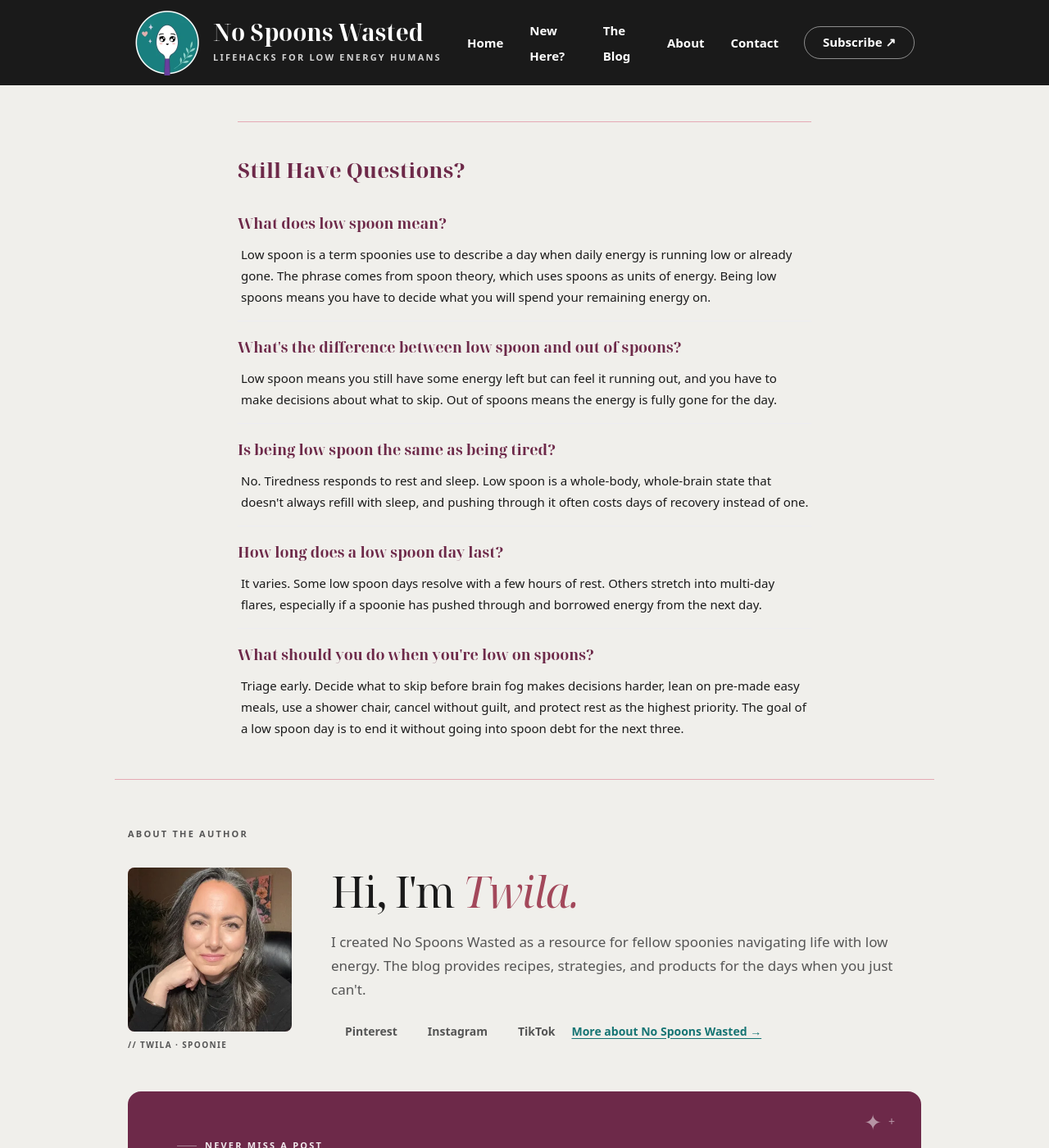
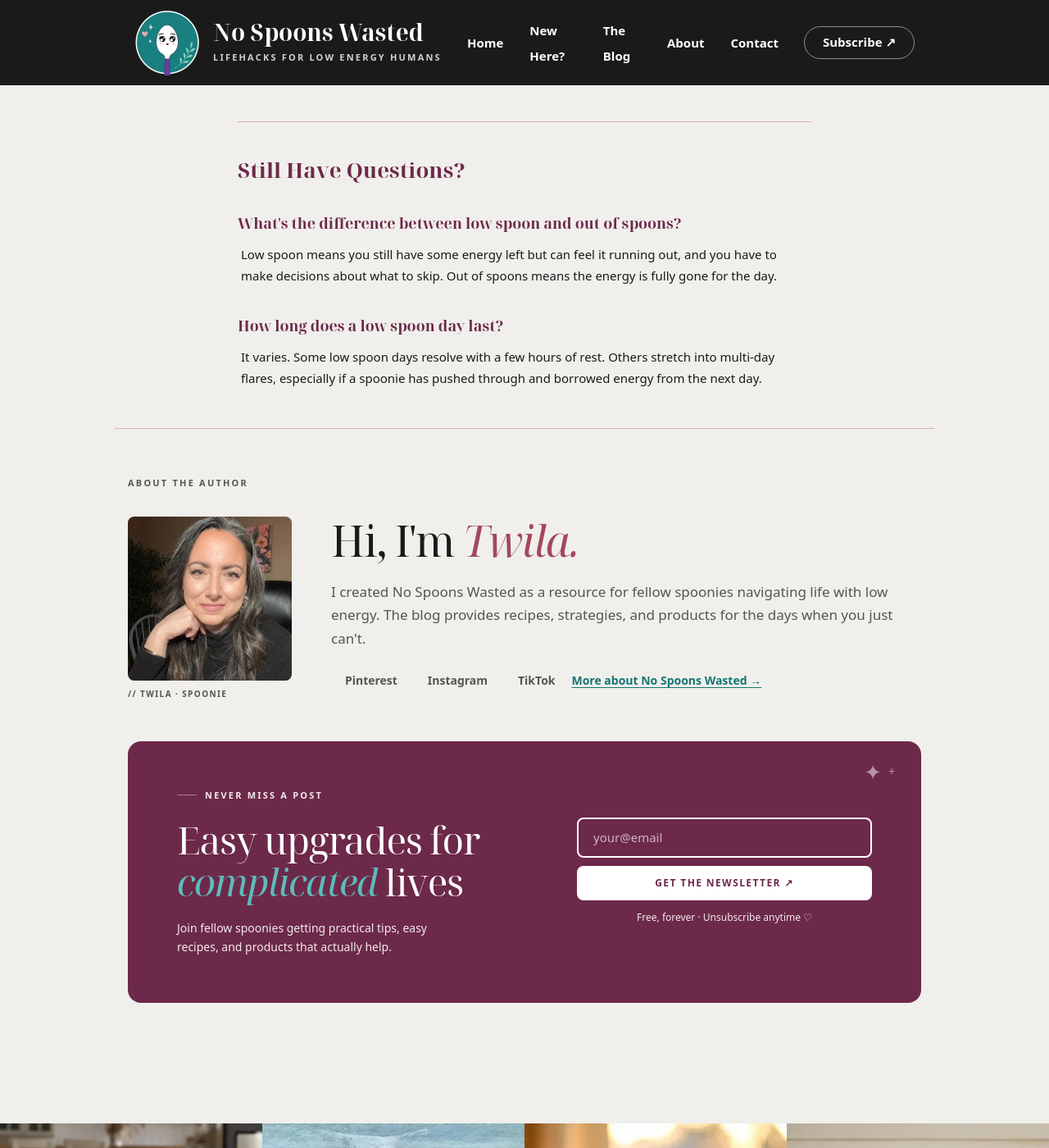
Before and after one commit to camp5456/nospoonswasted, a Jekyll site: the page built from _pages/what-does-low-spoon-mean.md, in a window 1280 px wide and 1400 px high, scrolled down 4084 px. Shown: the whole window at 82% size. Built offline with Jekyll 4.4.1, drawn with Linux system fonts in a browser that asks for light colours; comment, search, counter and statistics services are not loaded.

Commit message:
updating article FAQ

```diff
--- a/_pages/what-does-low-spoon-mean.md
+++ b/_pages/what-does-low-spoon-mean.md
@@ -8,16 +8,10 @@ image: /images/what-does-low-spoon-mean.webp
 image_alt: "Purple background with cellphone displaying empyt battery logo"
 tags: []
 faq:
-  - q: "What does low spoon mean?"
-    a: "Low spoon is a term spoonies use to describe a day when daily energy is running low or already gone. The phrase comes from spoon theory, which uses spoons as units of energy. Being low spoons means you have to decide what you will spend your remaining energy on."
   - q: "What's the difference between low spoon and out of spoons?"
     a: "Low spoon means you still have some energy left but can feel it running out, and you have to make decisions about what to skip. Out of spoons means the energy is fully gone for the day."
-  - q: "Is being low spoon the same as being tired?"
-    a: "No. Tiredness responds to rest and sleep. Low spoon is a whole-body, whole-brain state that doesn't always refill with sleep, and pushing through it often costs days of recovery instead of one."
   - q: "How long does a low spoon day last?"
     a: "It varies. Some low spoon days resolve with a few hours of rest. Others stretch into multi-day flares, especially if a spoonie has pushed through and borrowed energy from the next day."
-  - q: "What should you do when you're low on spoons?"
-    a: "Triage early. Decide what to skip before brain fog makes decisions harder, lean on pre-made easy meals, use a shower chair, cancel without guilt, and protect rest as the highest priority. The goal of a low spoon day is to end it without going into spoon debt for the next three."
 ---
 
 "Low spoon" is the term spoonies use to describe a day when our daily energy is running low or already gone. The phrase comes from Spoon Theory, the framework [Christine Miserandino created in 2003](https://web.archive.org/web/20231001120000/https://butyoudontlooksick.com/articles/written-by-christine/the-spoon-theory/) to explain limited daily energy.
```
Also changed, not shown: _pages/cleaning-with-chronic-illness.md (+0 -6 lines), _pages/cooking-with-chronic-illness.md (+0 -6 lines), _pages/who-is-a-spoonie.md (+0 -6 lines), 13 other files.
